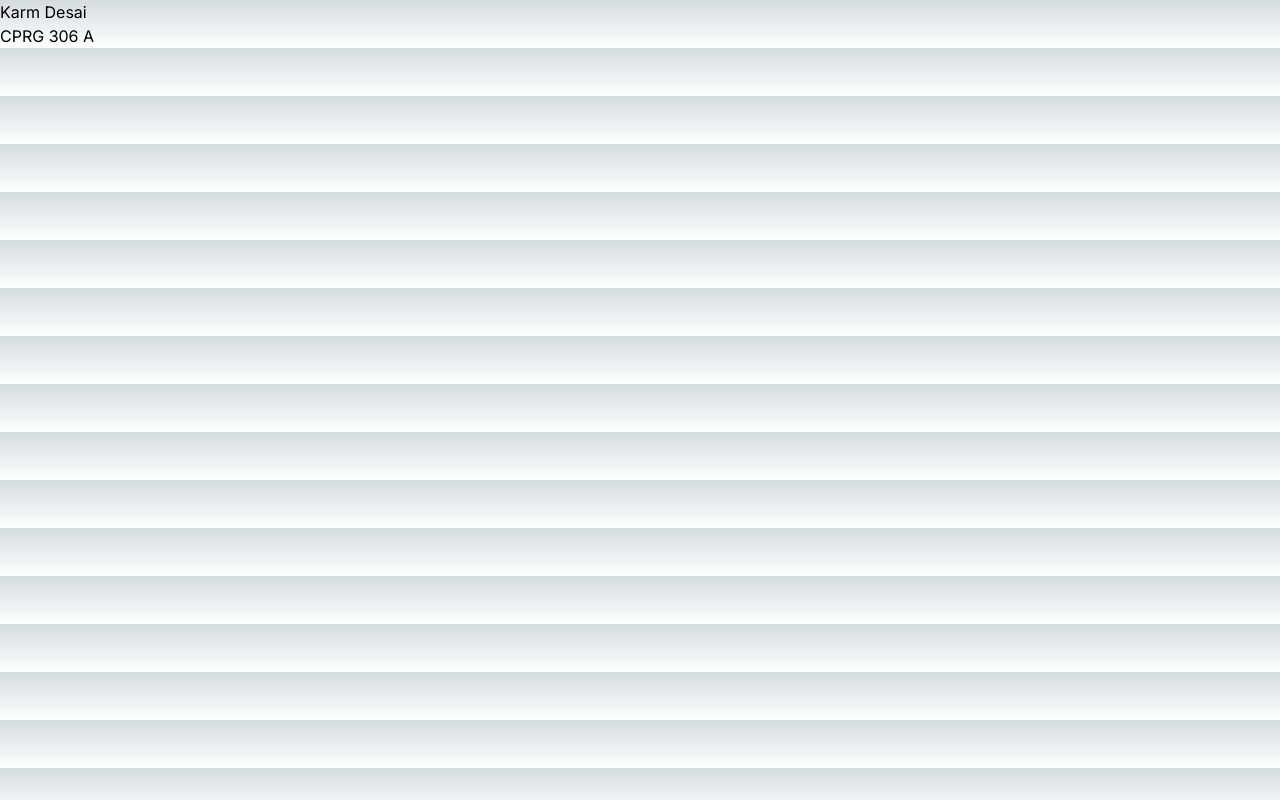
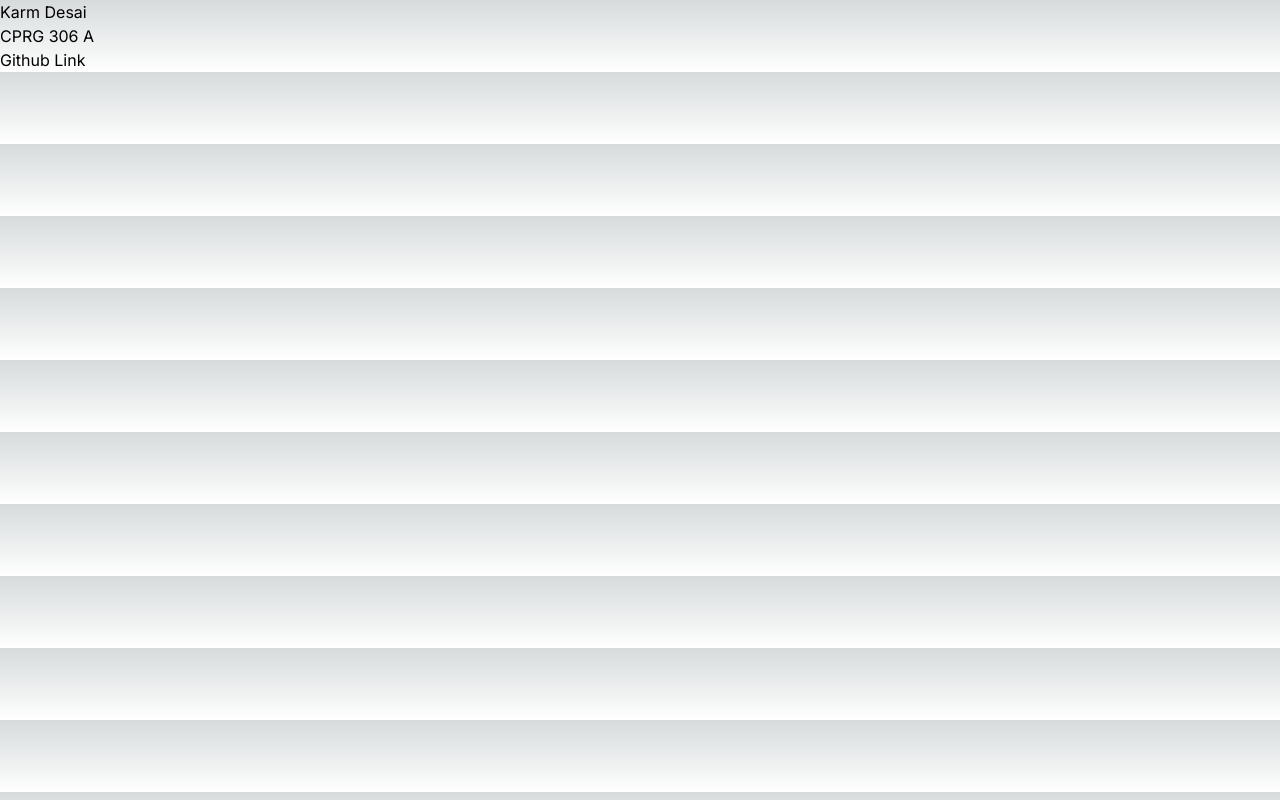
Before and after one commit to karmdesai13/cprg306-assignments, a Next.js app: page / in a window 1280 px wide. Built offline with nearby package versions, Linux system fonts and the light colour scheme.

Commit message:
Update page.js

```diff
--- a/app/page.js
+++ b/app/page.js
@@ -1,12 +1,12 @@
-
+import Link from "next/link";
 
 export default function StudentInfo() {
   return (
     <div>
       <p>Karm Desai</p>
       <p>CPRG 306 A</p>
-      <link ></link>
+      <Link href="https://github.com/karmdesai13/cprg306-assignments.git">Github Link</Link>
     </div>
 
-  )
+  );
 }
```
